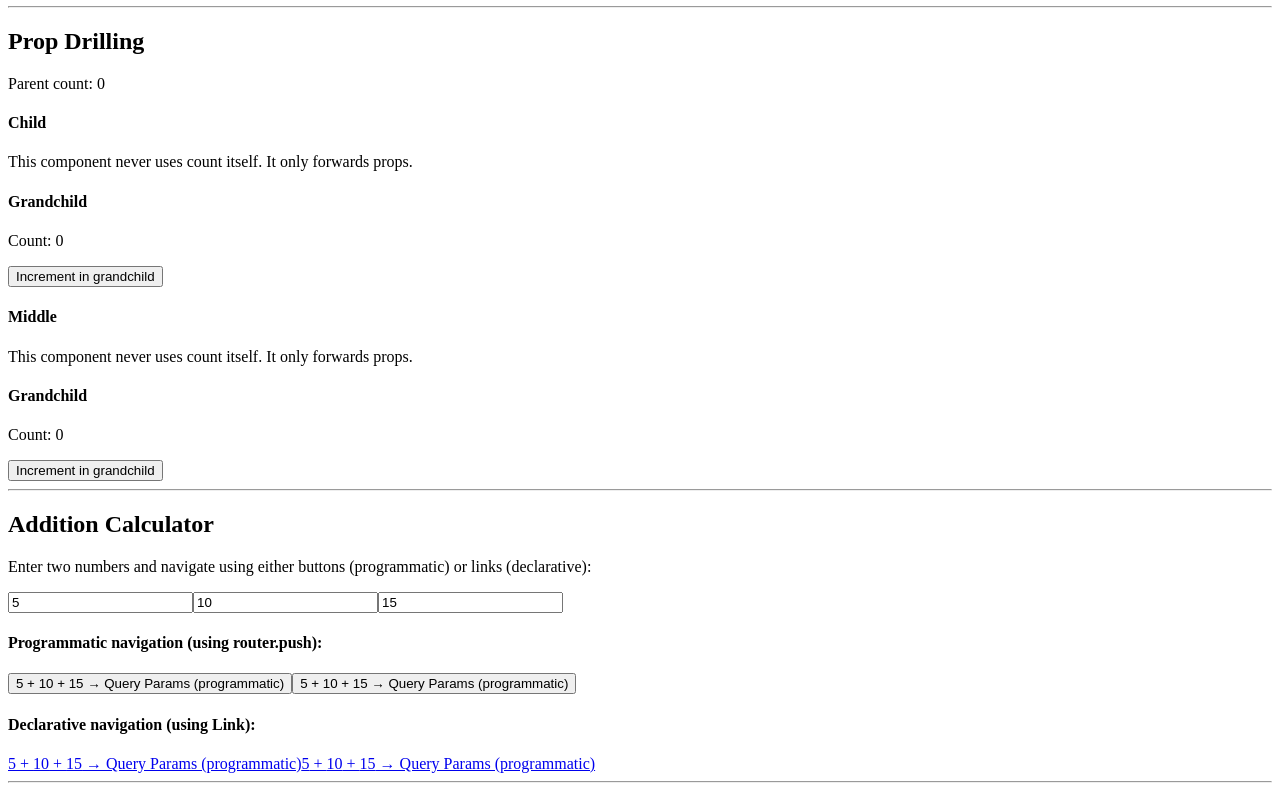
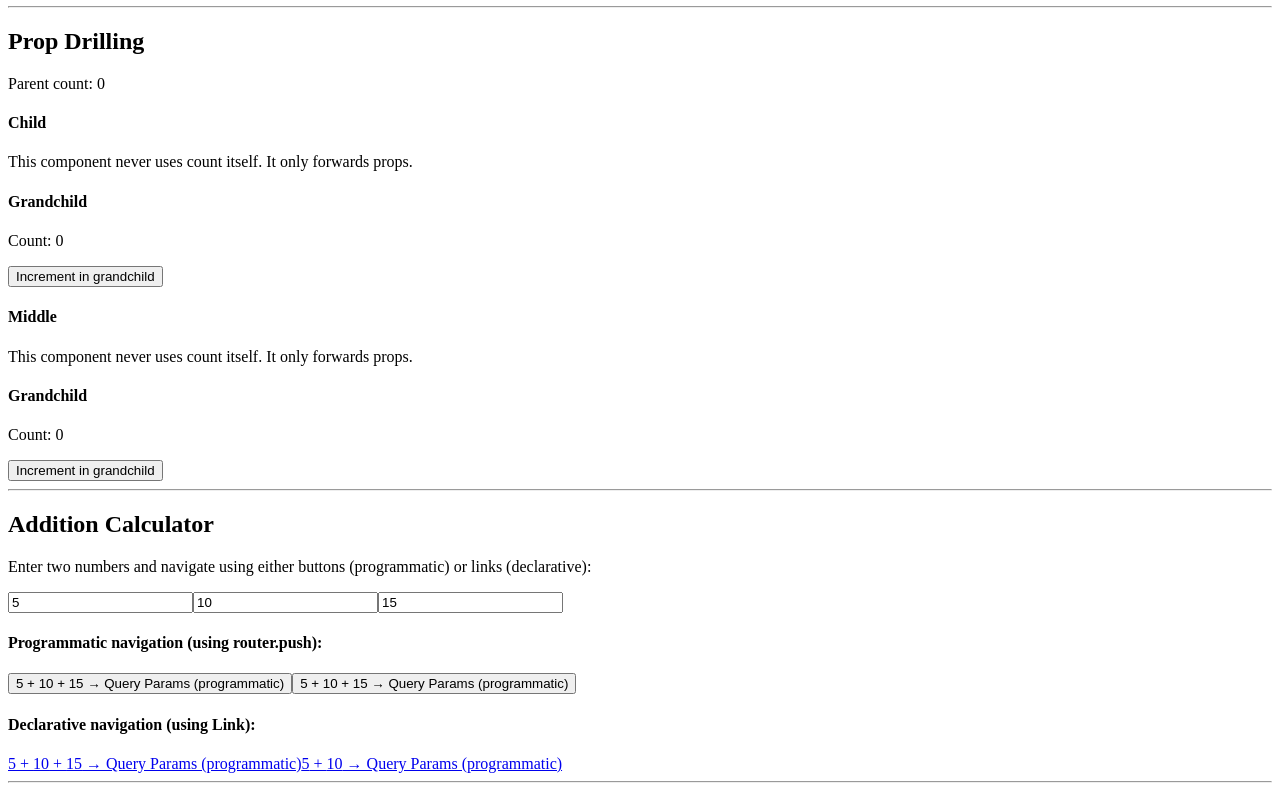
Before and after one commit to yevk55/webdev-client, a Next.js app: page /labs/lab4 in a window 1280 px wide. Shown: the part 2681-3472 px from the top of the page. Built offline with nearby package versions, Linux system fonts and the light colour scheme.

Commit message:
fixed bug

```diff
--- a/app/labs/lab4/UrlEncoding.tsx
+++ b/app/labs/lab4/UrlEncoding.tsx
@@ -86,7 +86,7 @@ export default function UrlEncoding() {
         className="mb-2 block w-full rounded bg-blue-600 px-3 py-1.5 text-center text-sm font-medium text-white no-underline"
         id="wd-url-path-link"
       >
-        {a} + {b} + {c} → Query Params (programmatic)
+        {a} + {b} → Query Params (programmatic)
       </Link>
       <hr />
     </div>
```
